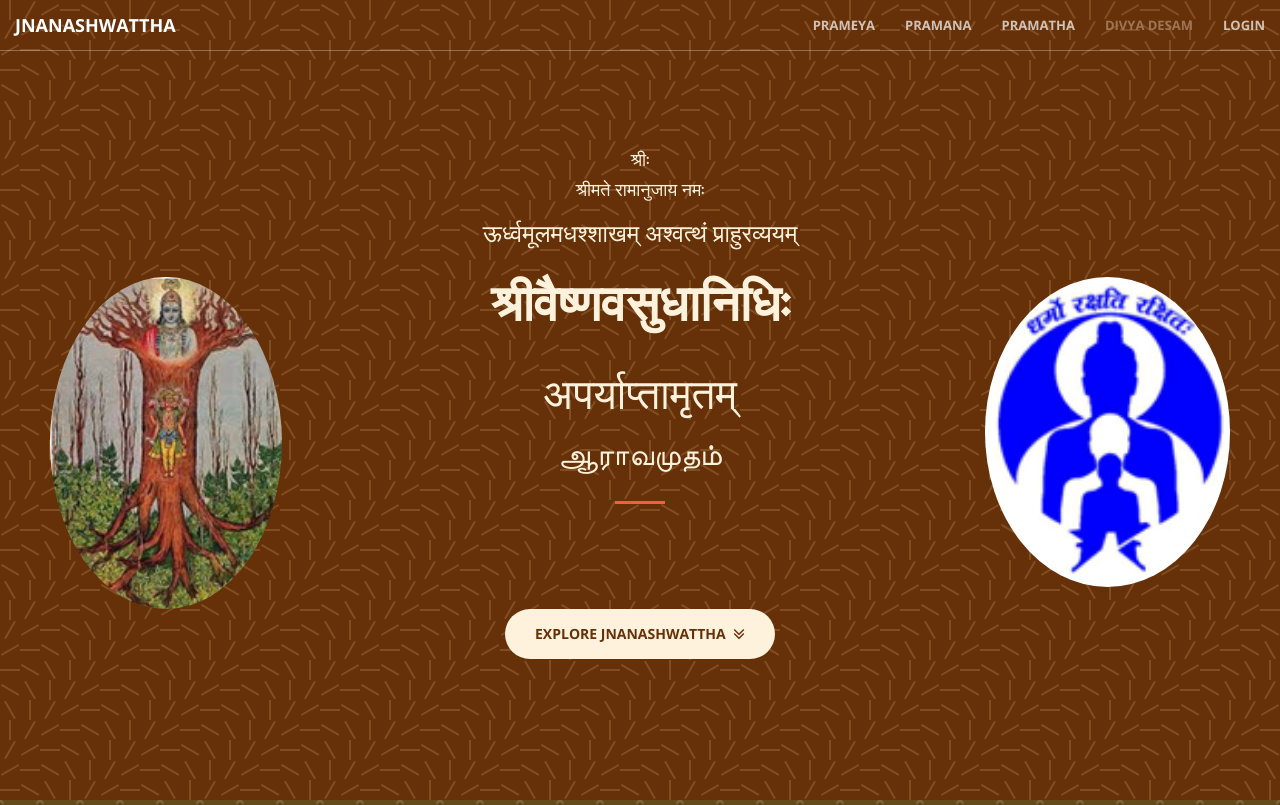
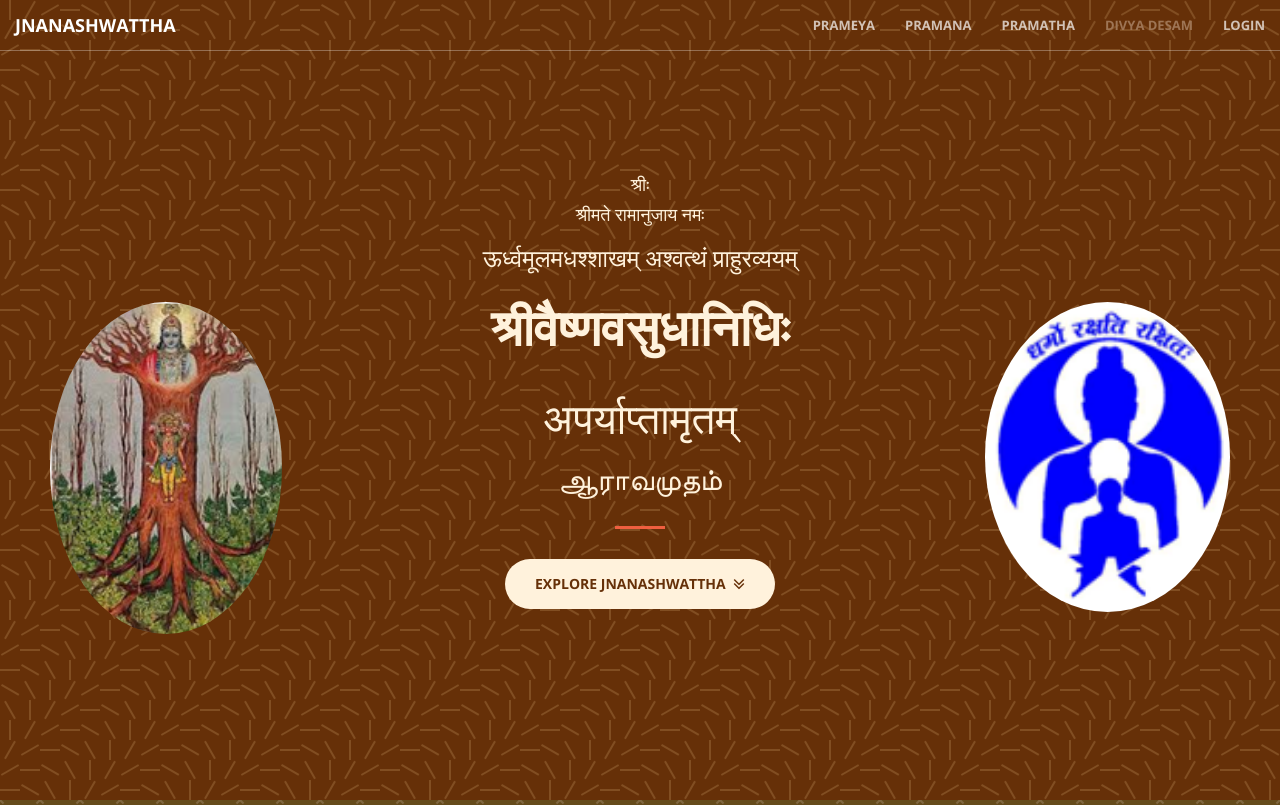
Before and after one commit to pankaja-shree/vishishtadvaita-frontpage, a website: page index.html in a window 1280 px wide. Shown: the top 805 px of the page. Drawn offline with nearby package versions, Linux system fonts and the light colour scheme; a web font is replaced by a local one.

Commit message:
change header layout

```diff
--- a/index.html
+++ b/index.html
@@ -129,18 +129,14 @@
                     <h2 class="text-center sans" style="font-size: 3em">अपर्याप्तामृतम् </h2>
                     <h2 class="tamil">ஆராவமுதம்</h2>
                     <hr>
+                    <a href="#prameya" class="btn btn-primary btn-xl page-scroll">Explore Jnanashwattha &nbsp;<i class="fa fa-angle-double-down fa-lg" aria-hidden="true"></i>
+</a>
                     </div>
                 </div>
                 <div class="col-sm-3">
                     <img src="img/SF-logo.png" width = "90%" class="pull-right img-responsive img-circle" alt="SF-logo">
                 </div>
                 </div>
-            <div class = "row">
-                <div class = "col-sm-12">
-                <a href="#prameya" class="btn btn-primary btn-xl page-scroll">Explore Jnanashwattha &nbsp;<i class="fa fa-angle-double-down fa-lg" aria-hidden="true"></i>
-</a>
-                </div>
-            </div>
         </div>
     </header>
 
```
